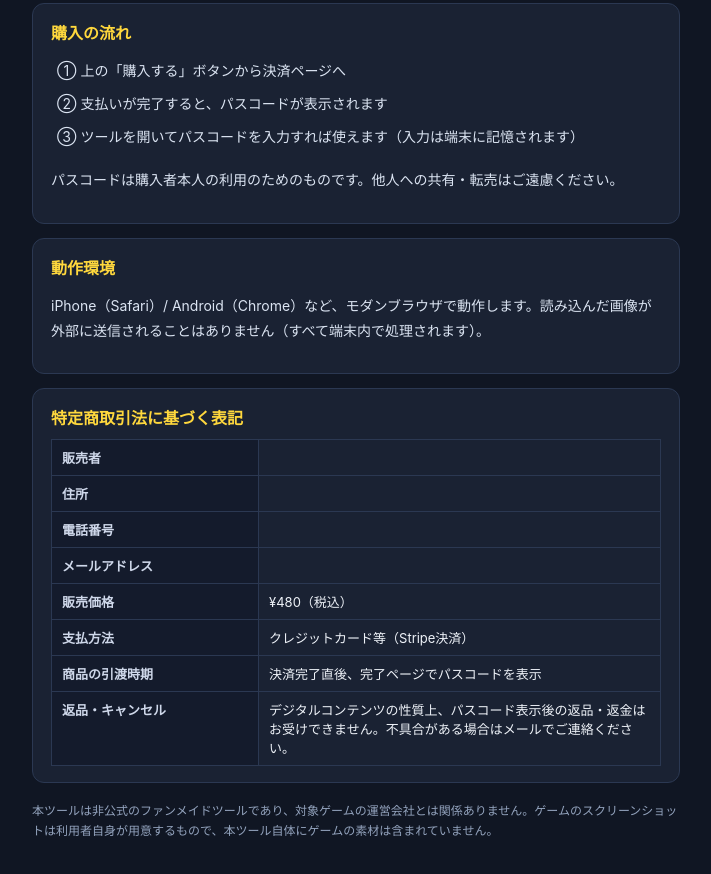
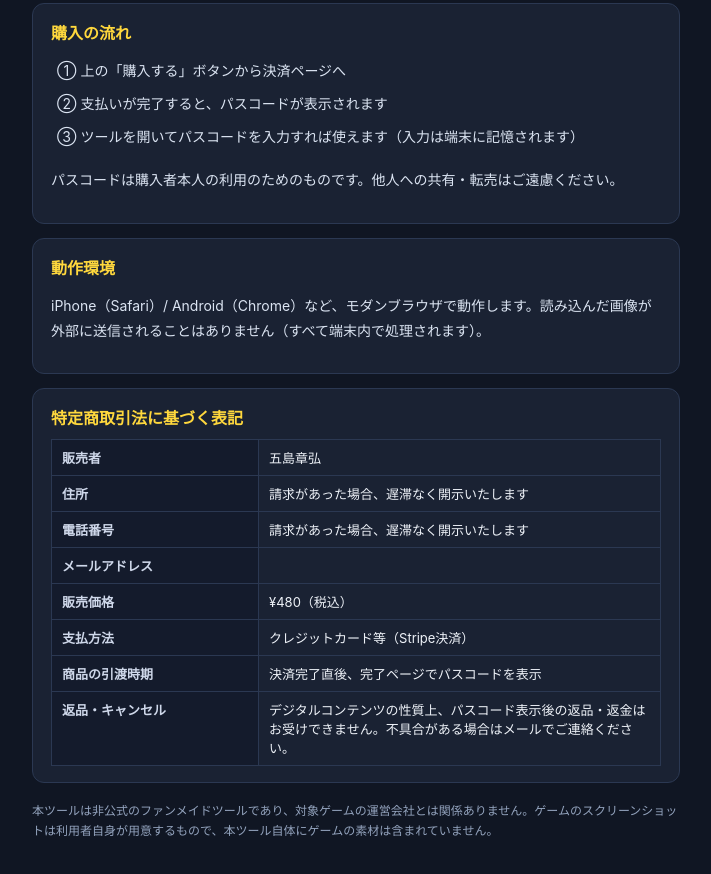
Before and after one commit to GOT-TUN/GOT-TUN.github.io, a plain HTML site: page lp.html in a window 1280 px wide. Shown: the part 596-1470 px from the top of the page, without its empty margins (284-995 px from the left). Drawn offline with Linux system fonts and the light colour scheme.

Commit message:
特商法表記：販売者名を記入、住所・電話番号は開示請求方式に

```diff
--- a/lp.html
+++ b/lp.html
@@ -86,9 +86,9 @@ table.tokusho th { width: 34%; color: #cfd8ea; font-weight: 600; background: #14
 <div class="card">
 <h2>特定商取引法に基づく表記</h2>
 <table class="tokusho">
-<tr><th>販売者</th><td></td></tr>
-<tr><th>住所</th><td></td></tr>
-<tr><th>電話番号</th><td></td></tr>
+<tr><th>販売者</th><td>五島章弘</td></tr>
+<tr><th>住所</th><td>請求があった場合、遅滞なく開示いたします</td></tr>
+<tr><th>電話番号</th><td>請求があった場合、遅滞なく開示いたします</td></tr>
 <tr><th>メールアドレス</th><td></td></tr>
 <tr><th>販売価格</th><td>¥480（税込）</td></tr>
 <tr><th>支払方法</th><td>クレジットカード等（Stripe決済）</td></tr>
```
